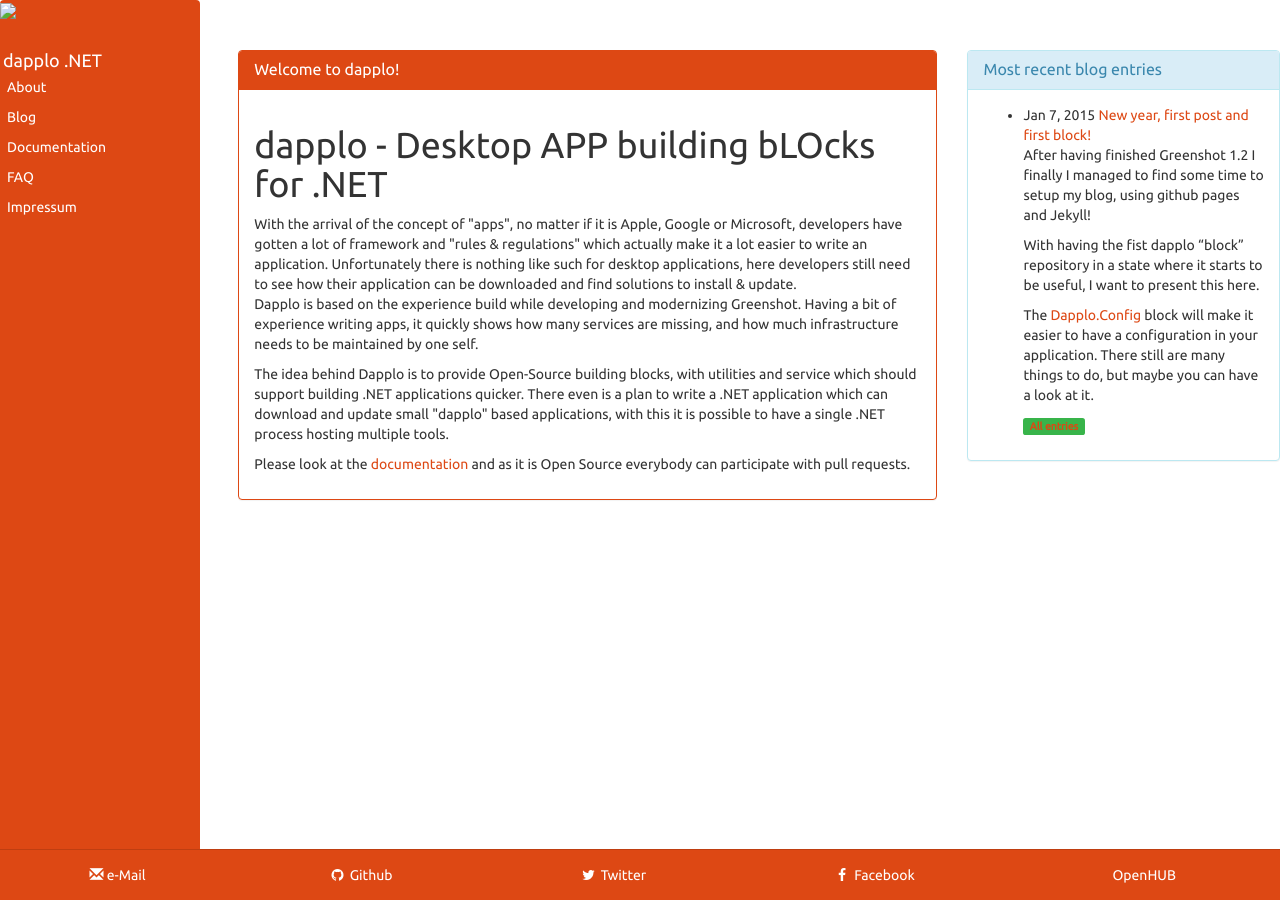
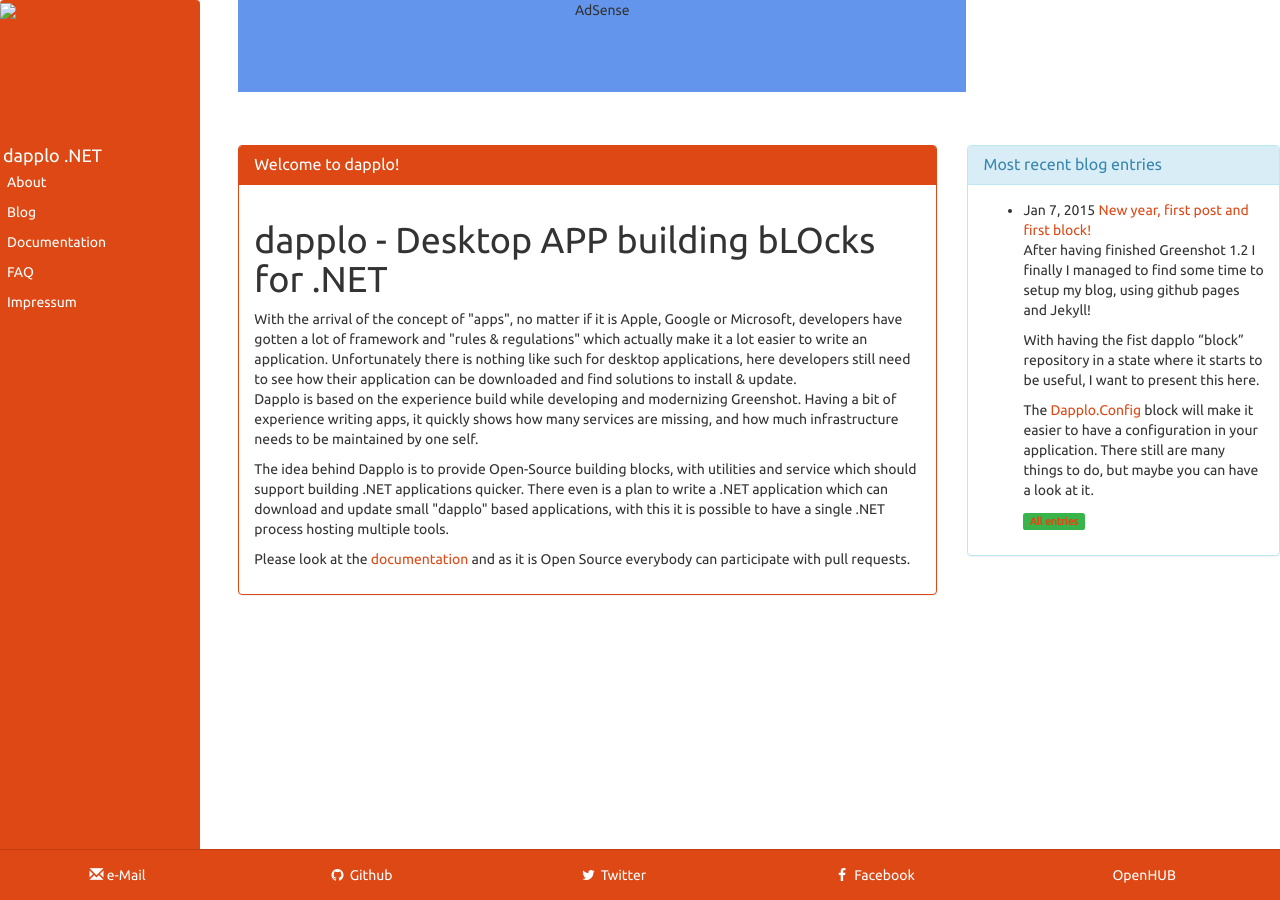
Before and after one commit to dapplo/dapplo.github.io, a Jekyll site: the page built from pages/index.html, in a window 1280 px wide. Built offline with Jekyll 4.4.1, drawn with Linux system fonts in a browser that asks for light colours; Markdown is read by kramdown in place of the engine named in the settings.

Commit message:
Making the site AdSense ready

```diff
--- a/_includes/content-header.html
+++ b/_includes/content-header.html
@@ -1 +1,4 @@
-<div style="height: 50px;"></div>
+<div style="height: 145px; text-align: center; vertical-align: middle;" >
+	<!-- simulate adsense -->
+	<div style="height: 92px; width: 728px; display: inline-block; background-color: #6495ed;">AdSense</div>
+</div>
--- a/_includes/menu-header.html
+++ b/_includes/menu-header.html
@@ -1 +1 @@
-<div style="height: 50px;">{% include reactivemanifesto.html %}</div>
+<div style="height: 145px;">{% include reactivemanifesto.html %}</div>
--- a/_includes/right-header.html
+++ b/_includes/right-header.html
@@ -1 +1 @@
-<div style="height: 50px;"></div>
+<div style="height: 145px;"></div>
```
